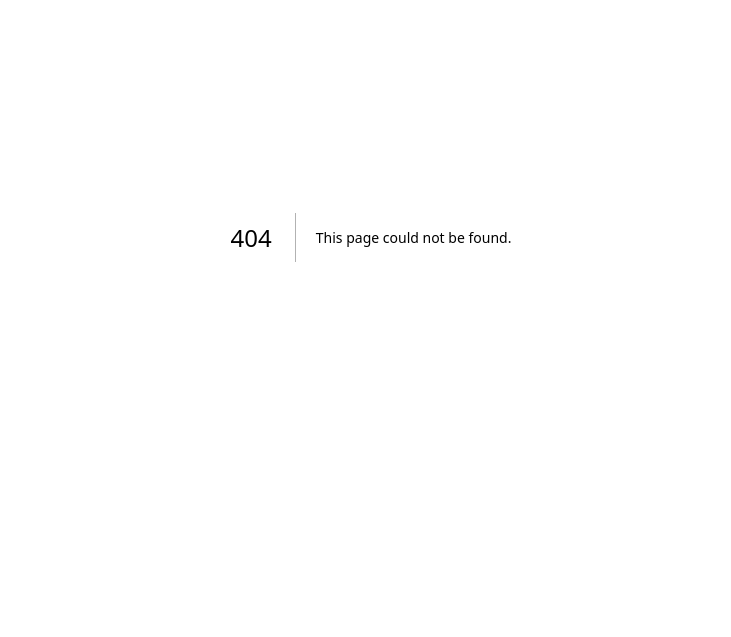
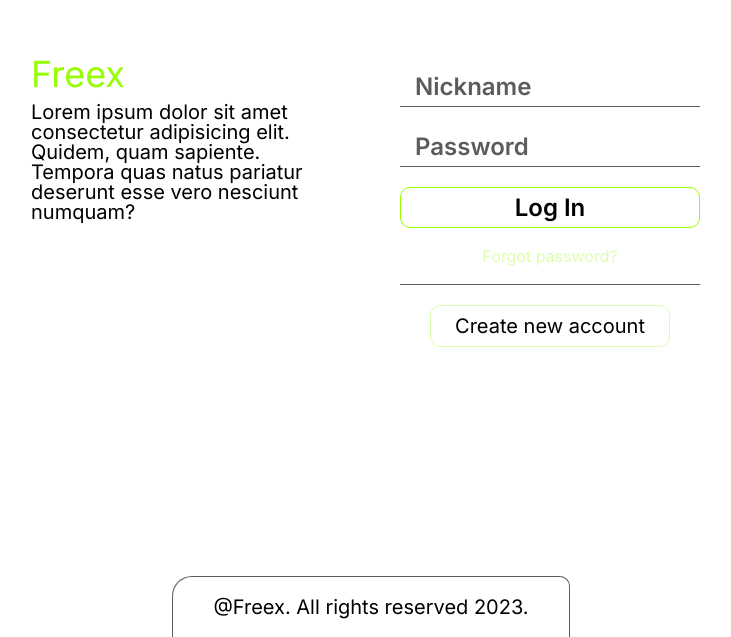
Before and after one commit to debuger2308/Freex-front, a Next.js app: page /auth in a window 1280 px wide. Before the commit this address had no page. Shown: the part 163-800 px from the top of the page, without its empty margins (269-1000 px from the left). Built offline with nearby package versions, Linux system fonts and the light colour scheme.

Commit message:
auth page

```diff
--- /dev/null
+++ b/app/auth/auth.css
@@ -0,0 +1,150 @@
+.auth {
+    display: flex;
+    align-items: center;
+    justify-content: center;
+}
+
+.auth__container {
+    max-width: 800px;
+    display: flex;
+    gap: 50px;
+    padding: 50px;
+    align-items: start;
+}
+
+.auth__content {
+    padding: 10px;
+}
+
+.auth__title {
+    font-size: 36px;
+    color: #95ff00;
+}
+
+.auth__content-text {
+    margin-top: 10px;
+    font-size: 20px;
+    max-width: 300px;
+}
+
+
+.auth__form {
+    display: block;
+    padding: 20px;
+    display: flex;
+    flex-direction: column;
+    align-items: center;
+    gap: 20px;
+    border: 1px solid #ffffff;
+    border-radius: 20px;
+}
+
+.auth__input-field {
+    position: relative;
+
+}
+
+.auth__input {
+    width: 300px;
+    font-size: 24px;
+    padding: 0;
+    padding: 5px;
+    background: none;
+    border-bottom: 1px solid #5c5c5c;
+}
+
+.auth__input-label {
+    font-weight: 600;
+    color: #5c5c5c;
+    position: absolute;
+    left: 15px;
+    top: -14px;
+    font-size: 20px;
+    transition: .2s;
+    cursor: text;
+}
+
+.auth__input:placeholder-shown~.auth__input-label {
+    top: 50%;
+    transform: translateY(-50%);
+    font-size: 24px;
+}
+
+.auth__input:focus~.auth__input-label {
+    left: 15px;
+    top: -14px;
+    transform: none;
+    font-size: 20px;
+    color: #95ff00;
+}
+
+
+.auth__input:focus {
+    border-bottom: 1px solid #95ff00;
+}
+
+
+
+.auth__submit-btn {
+    font-weight: 600;
+    font-size: 24px;
+    padding: 5px 10px;
+    background: none;
+    border: 1px solid #95ff00;
+    border-radius: 10px;
+    transition: all .3s;
+    width: 100%;
+}
+
+.auth__submit-btn:hover {
+    background-color: #ffffff;
+    color: black;
+}
+
+.auth__link-reset-pass{
+    color: #ddffad;
+    display: inline;
+}
+.auth__link-reset-pass:hover{
+    color: #95ff00;
+    text-decoration: underline;
+}
+
+.auth__decoration-line{
+    width: 100%;
+    height: 1px;
+    background-color: #5c5c5c;
+}
+
+.auth__link-create-user{
+    width: 240px;
+    text-align: center;
+    font-size: 20px;
+    border: 1px solid #ddffad;
+    padding: 10px;
+    border-radius: 10px;
+    transition: all .3s;
+}
+.auth__link-create-user:hover{
+    border: 1px solid #95ff00;
+    background-color: #fff;
+    color: #000;
+}
+
+@media (max-width:700px) {
+    .auth {
+        align-items: start;
+    }
+
+    .auth__container {
+        display: flex;
+        flex-direction: column;
+        align-items: center;
+        gap: 80px;
+    }
+
+
+    .auth__input {
+        width: 260px;
+    }
+}
--- /dev/null
+++ b/app/auth/page.tsx
@@ -0,0 +1,60 @@
+"use client"
+import Link from 'next/link';
+import './auth.css'
+
+const Auth = () => {
+
+    // const []
+
+    return (
+        <main className="auth">
+
+            <div className="auth__container">
+                <div className="auth__content">
+                    <h1 className='auth__title'>Freex</h1>
+                    <div className="auth__content-text">Lorem ipsum dolor sit amet consectetur adipisicing elit. Quidem, quam sapiente. Tempora quas natus pariatur deserunt esse vero nesciunt numquam?</div>
+                </div>
+
+                <form
+                    onSubmit={(e) => e.preventDefault()}
+                    className="auth__form"
+                >
+
+                    <div className="auth__input-field">
+                        <input type="text" id='nickname' name="nickname" className='auth__input' placeholder=' ' />
+                        <label htmlFor="nickname" className="auth__input-label">Nickname</label>
+                    </div>
+                    <div className="auth__input-field">
+                        <input type="text" id='password' name="password" className='auth__input' placeholder=' ' />
+                        <label htmlFor="password" className="auth__input-label">Password</label>
+                    </div>
+
+
+
+                    <button
+                        type="submit"
+                        className="auth__submit-btn"
+                    >
+                        Log In
+                    </button>
+                    <Link href="/reset-password" className='auth__link-reset-pass'>
+                        Forgot password?
+                    </Link>
+
+                    <hr className='auth__decoration-line'/>
+
+                    <Link href="/registration" className='auth__link-create-user'>
+                        Create new account
+                    </Link>
+                </form>
+
+
+            </div>
+
+
+
+        </main>
+    );
+}
+
+export default Auth;
--- /dev/null
+++ b/app/global.css
@@ -0,0 +1,37 @@
+/* :root {
+    --background: #e6e6e6;
+    --foreground: #292929;
+    --shadowcolor: #c1c1c1;
+    --maincolor: #ebebeb;
+}
+
+[data-theme='dark'] {
+    --background: #1d1d1d;
+    --foreground: #efe4d5;
+    --shadowcolor: #616161;
+    --maincolor: #242424;
+} */
+
+body {
+    display: flex;
+    flex-direction: column;
+    margin: 0
+}
+
+.container {
+    max-width: 1200px;
+    margin: 0 auto;
+    padding: 0 30px;
+}
+
+.wrapper {
+    overflow: hidden;
+    min-height: 100vh;
+    display: flex;
+    flex-direction: column;
+    align-items: center;
+}
+main{
+    flex-grow: 1;
+
+}
--- a/app/layout.tsx
+++ b/app/layout.tsx
@@ -1,8 +1,13 @@
+import { ThemeProvider } from '@/components/providers/ThemeProvider'
 import type { Metadata } from 'next'
 import { Inter } from 'next/font/google'
+import './global.css'
+import './reset.css'
+import Footer from '@/components/footer/Footer'
 
+export const dynamic = 'force-dynamic'
+const inter = Inter({ subsets: ['latin'] })
 
-const inter = Inter({ subsets: ['latin'] })
 
 export const metadata: Metadata = {
   title: 'Create Next App',
@@ -16,7 +21,19 @@ export default function RootLayout({
 }) {
   return (
     <html lang="en">
-      <body className={inter.className}>{children}</body>
+      <body className={inter.className}>
+        <div className="wrapper">
+          <ThemeProvider
+            attribute="class"
+            defaultTheme="system"
+            enableSystem
+            disableTransitionOnChange
+          >
+            {children}
+            <Footer />
+          </ThemeProvider>
+        </div>
+      </body>
     </html>
   )
 }
--- /dev/null
+++ b/app/reset.css
@@ -0,0 +1,91 @@
+* {
+    padding: 0;
+    margin: 0;
+    border: 0;
+  }
+
+  *,
+  *:before,
+  *:after {
+    -moz-box-sizing: border-box;
+    -webkit-box-sizing: border-box;
+    box-sizing: border-box;
+  }
+
+  :focus,
+  :active {
+    outline: none;
+  }
+
+  a:focus,
+  a:active {
+    outline: none;
+  }
+
+  nav,
+  footer,
+  header,
+  aside {
+    display: block;
+  }
+
+  html,
+  body {
+    height: 100%;
+    width: 100%;
+    font-size: 100%;
+    line-height: 1;
+    -ms-text-size-adjust: 100%;
+    -moz-text-size-adjust: 100%;
+    -webkit-text-size-adjust: 100%;
+  }
+
+  input,
+  button,
+  textarea {
+    font-family: inherit;
+  }
+
+  input::-ms-clear {
+    display: none;
+  }
+
+  button {
+    cursor: pointer;
+  }
+
+  button::-moz-focus-inner {
+    padding: 0;
+    border: 0;
+  }
+
+  a,
+  a:visited {
+    text-decoration: none;
+  }
+
+  a:hover {
+    text-decoration: none;
+  }
+
+  ul li {
+    list-style: none;
+  }
+
+  img {
+    vertical-align: top;
+  }
+
+  h1,
+  h2,
+  h3,
+  h4,
+  h5,
+  h6 {
+    font-size: inherit;
+    font-weight: inherit;
+  }
+
+  a {
+    color: inherit;
+  }
--- /dev/null
+++ b/components/footer/Footer.tsx
@@ -0,0 +1,15 @@
+
+
+import './footer.css'
+
+const Footer = () => {
+    return (
+        <footer className="footer">
+            <div className="footer__content">
+                @Freex. All rights reserved 2023.
+            </div>
+        </footer>
+    );
+}
+
+export default Footer;
--- /dev/null
+++ b/components/footer/footer.css
@@ -0,0 +1,10 @@
+
+.footer{
+    border: 1px solid #5c5c5c;
+    border-bottom: none;
+    padding: 20px 40px;
+    font-size: 20px;
+    border-radius: 20px 10px 0 0;
+    margin: 0 20px;
+    text-align: center;
+}
--- /dev/null
+++ b/components/providers/ThemeProvider.tsx
@@ -0,0 +1,9 @@
+"use client"
+
+import * as React from "react"
+import { ThemeProvider as NextThemesProvider } from "next-themes"
+import { type ThemeProviderProps } from "next-themes/dist/types"
+
+export function ThemeProvider({ children, ...props }: ThemeProviderProps) {
+    return <NextThemesProvider {...props}>{children}</NextThemesProvider>
+}
--- /dev/null
+++ b/middleware.ts
@@ -0,0 +1,6 @@
+import { NextRequest, NextResponse } from "next/server";
+
+export async function middleware(req: NextRequest) {
+    const res = NextResponse.next()
+
+}
```
Also changed, not shown: package.json (+5 -4 lines), app/page.tsx (line endings or trailing spaces), 1 other file (tests, documents, lock files or other folders).
